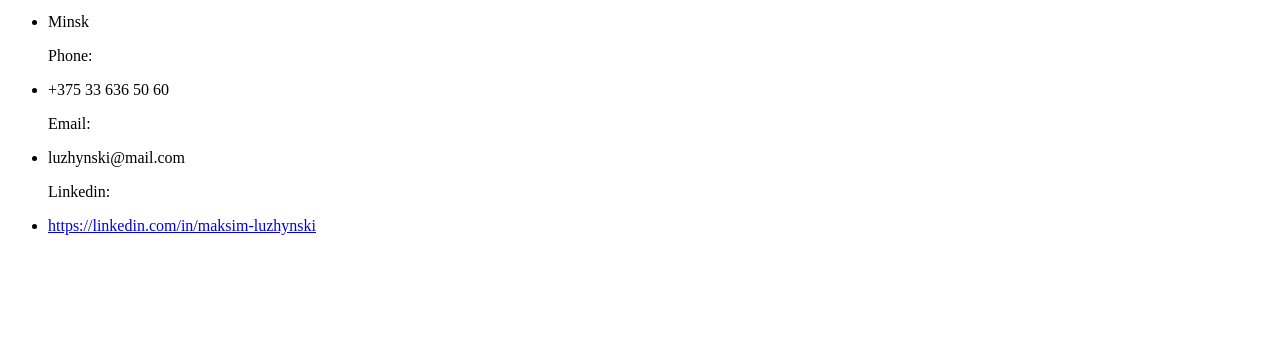
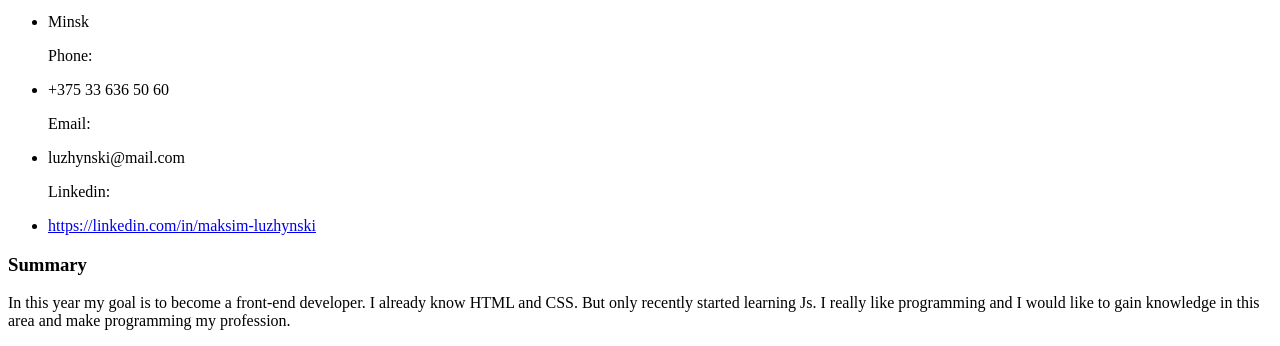
Before and after one commit to MaksimLuzhynski/rsschool-cv, a plain HTML site: page index.html in a window 1280 px wide. Shown: the part 717-1063 px from the top of the page. Before the commit the page ends 968 px from the top, so only its background shows below. Drawn offline with Linux system fonts and the light colour scheme.

Commit message:
feat: add summary

```diff
--- a/index.html
+++ b/index.html
@@ -24,6 +24,20 @@
         </ul>
     </header>
 
+    <main>
+        <article>
+            <section>
+                <h1 class="section-header">Summary</h1>
+                <p>In this year my goal is to become a front-end developer.
+                    I already know HTML and CSS.
+                    But only recently started learning Js.
+                    I really like programming and I would like to gain knowledge in this area and make programming my
+                    profession.
+                </p>
+        </article>
+    </main>
+
+
 </body>
 
 </html>
```
